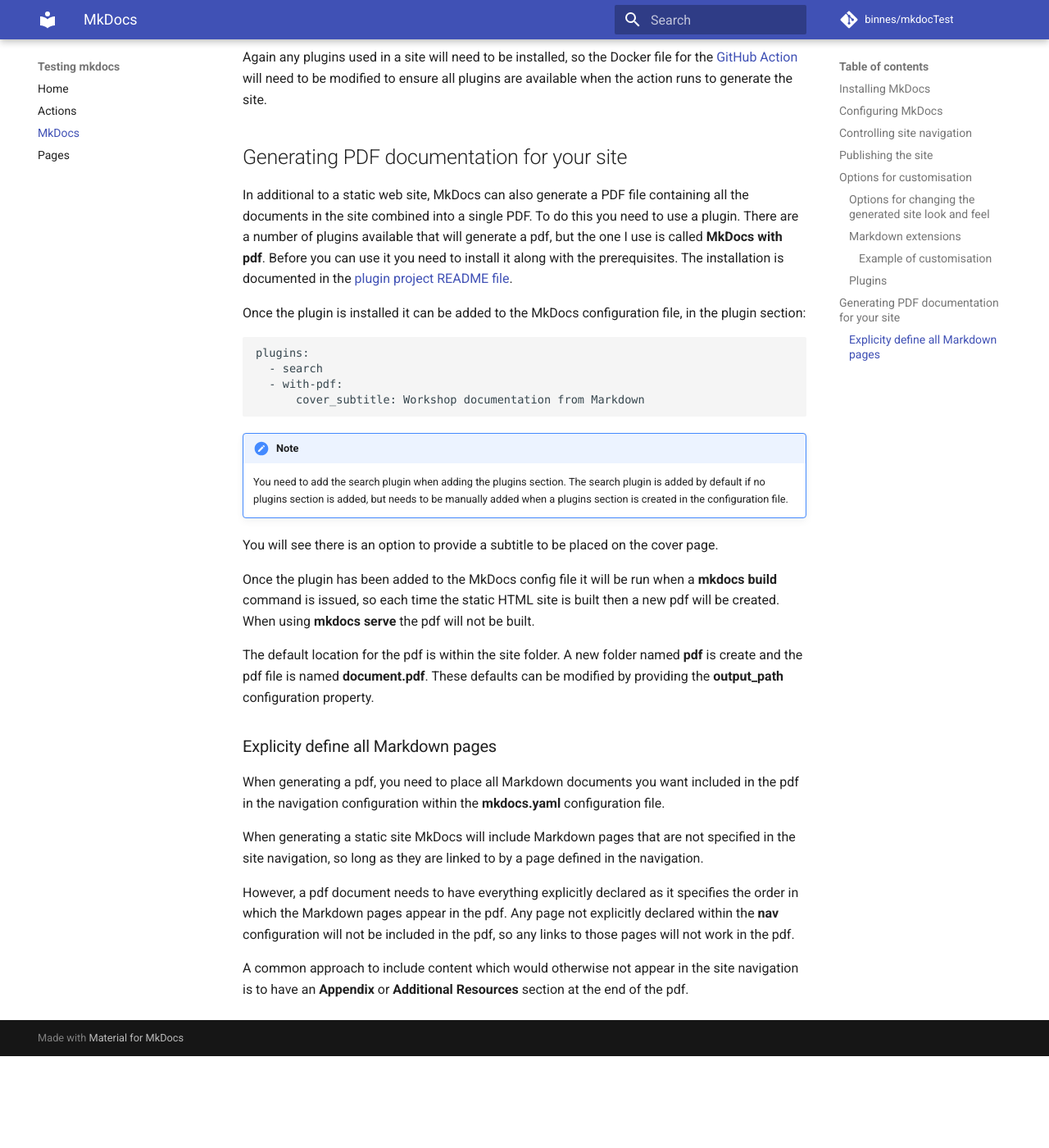
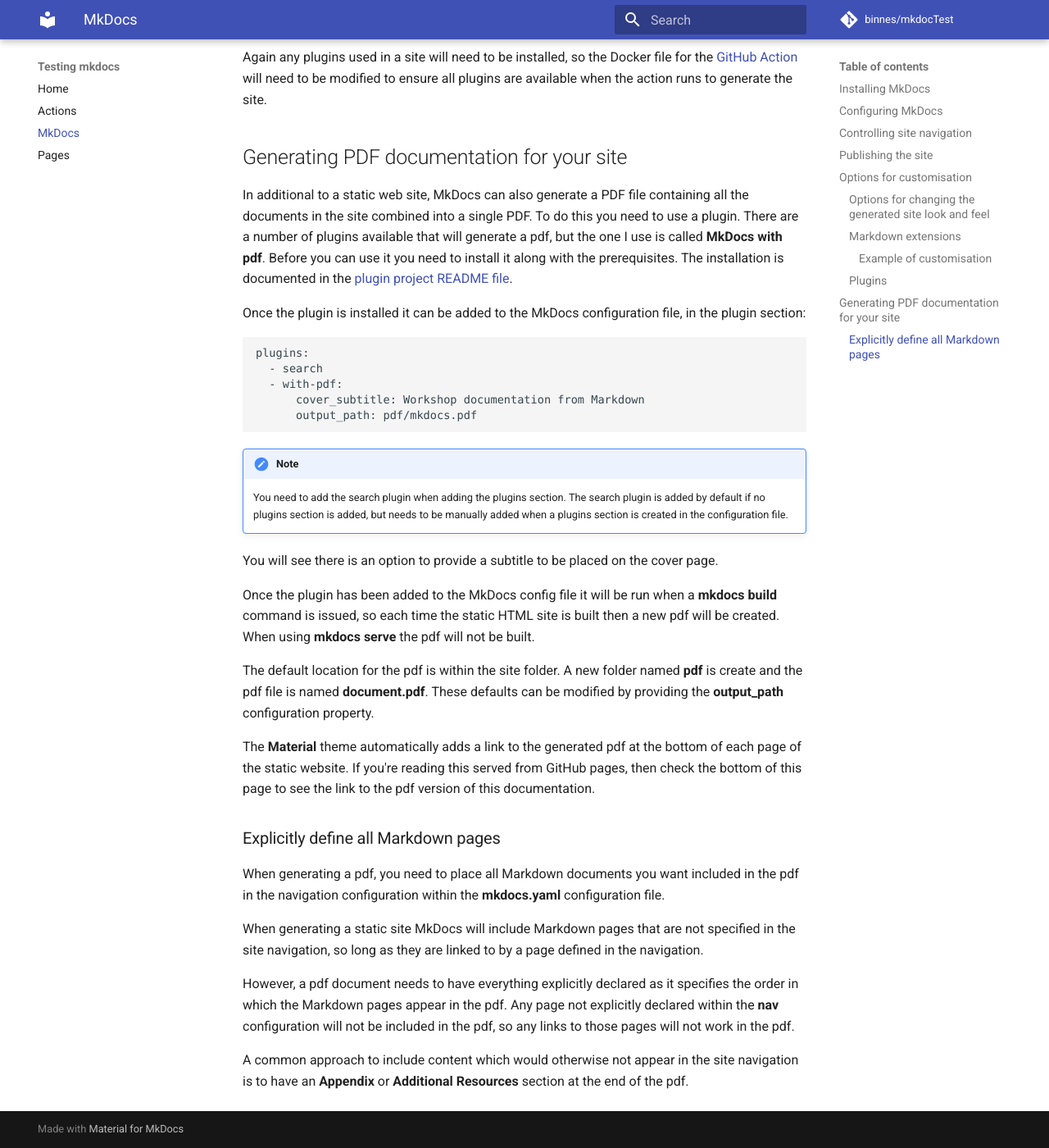
Before and after one commit to binnes/mkdocTest, an MkDocs documentation site: the page built from docs/MkDocs.md, in a window 1280 px wide and 1400 px high, scrolled down 5890 px. Shown: the whole window at 82% size. Built offline with MkDocs 1.6.1 and Material for MkDocs 9.7.7, drawn with Linux system fonts in a browser that asks for light colours; comment, search, counter and statistics services are not loaded; before the commit the page ends 7178 px from its top, so only the background shows below that; some of the changed text lies outside the part shown.

````diff
--- a/docs/MkDocs.md
+++ b/docs/MkDocs.md
@@ -117,7 +117,7 @@ Using a community theme is usually pretty easy:
 1. install the theme - this is usually done using the pip package manager e.g. ```pip install mkdocs-material```
 2. configure **mkdocs.yml** to set the theme e.g.
 
-    ```
+    ``` yaml
     theme:
         name: material
     ```
@@ -204,6 +204,7 @@ plugins:
   - search
   - with-pdf:
       cover_subtitle: Workshop documentation from Markdown
+      output_path: pdf/mkdocs.pdf
 ```
 
 !!! note
@@ -215,7 +216,9 @@ Once the plugin has been added to the MkDocs config file it will be run when a *
 
 The default location for the pdf is within the site folder.  A new folder named **pdf** is create and the pdf file is named **document.pdf**.  These defaults can be modified by providing the **output_path** configuration property.
 
-### Explicity define all Markdown pages
+The **Material** theme automatically adds a link to the generated pdf at the bottom of each page of the static website.  If you're reading this served from GitHub pages, then check the bottom of this page to see the link to the pdf version of this documentation.
+
+### Explicitly define all Markdown pages
 
 When generating a pdf, you need to place all Markdown documents you want included in the pdf in the navigation configuration within the **mkdocs.yaml** configuration file.
 
````
Also changed, not shown: docs/index.md (+1 -1 lines).
